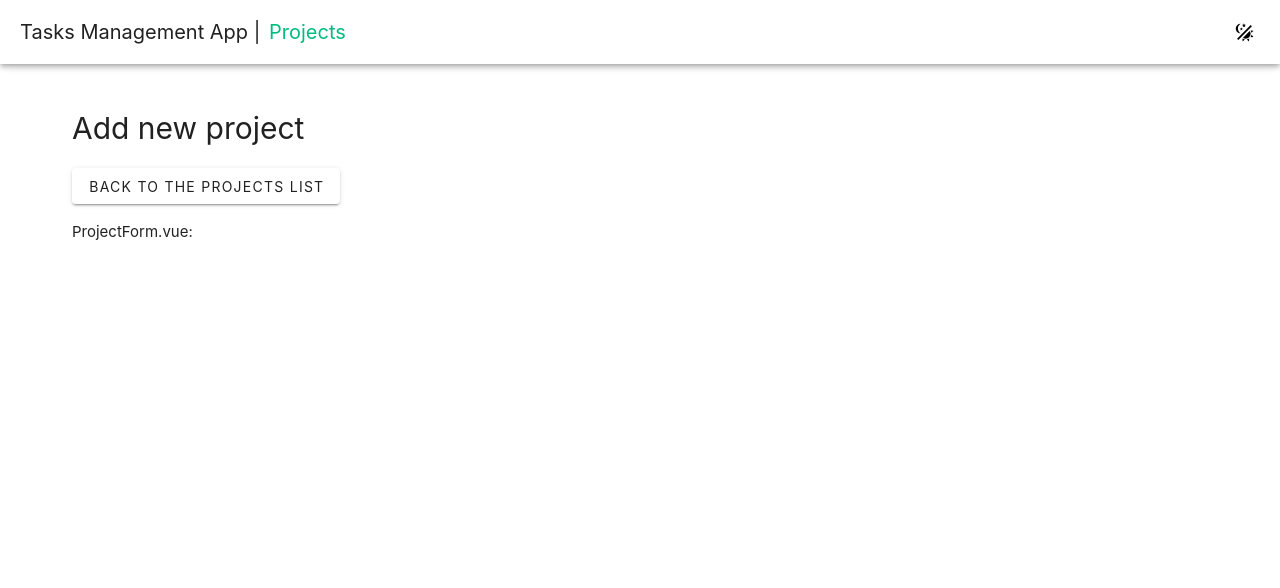
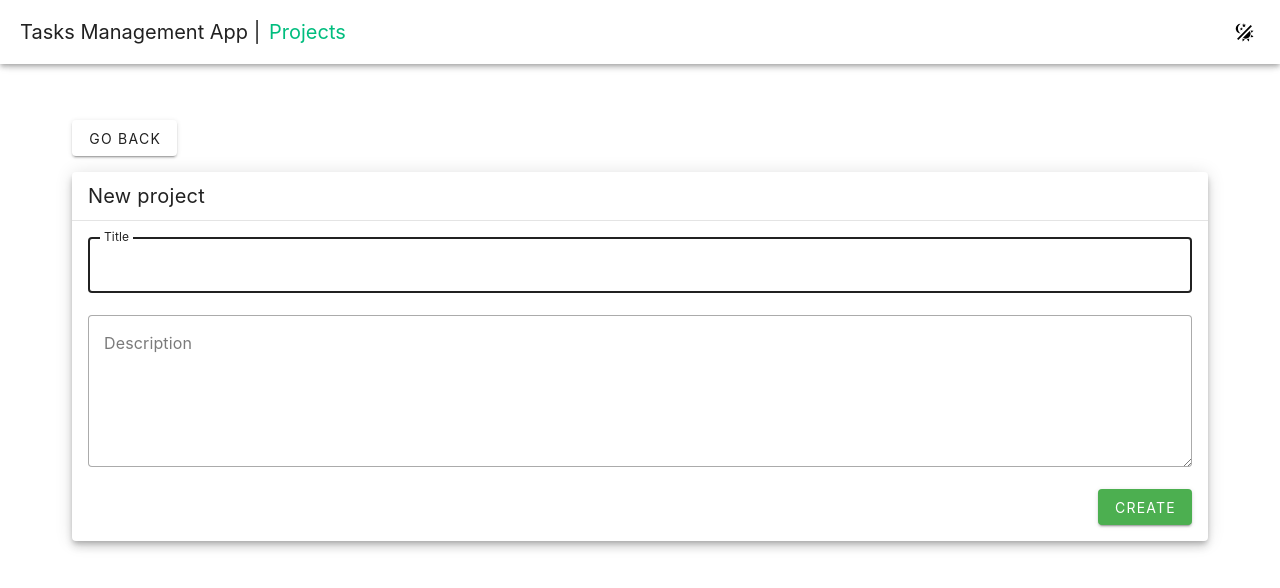
Before and after one commit to ikurennyi/tasks-management, a Vue app: page / in a window 1280 px wide. Both pictures are taken after a click on the button "ADD NEW PROJECT". Shown: the top 588 px of the page. Built offline with nearby package versions, Linux system fonts and the light colour scheme.

Commit message:
feat: project's CRUD done
- useProject composable added

```diff
--- a/package.json
+++ b/package.json
@@ -1,6 +1,6 @@
 {
   "name": "tasks-management",
-  "version": "0.3.2",
+  "version": "0.4.0",
   "private": true,
   "type": "module",
   "contributors": [
--- a/src/components/projects/ProjectDetails.vue
+++ b/src/components/projects/ProjectDetails.vue
@@ -1,29 +1,22 @@
 <script setup lang="ts">
 import { type Ref, computed, onMounted } from 'vue'
-import { useRoute, useRouter } from 'vue-router'
+import { useRoute } from 'vue-router'
 import { useStore } from 'vuex'
 
 import { ROUTES } from '@/types/routes'
 import type { RootStore } from '@/store'
 import type { Project } from '@/entities/project'
 import TasksList from '@/components/tasks/TasksList.vue'
+import { useProject } from '@/shared/composables/useProject'
 
 const store = useStore<RootStore>()
 
-const router = useRouter()
 const route = useRoute()
 
 const projectId = route.params.projectId as string
 const project: Ref<Project | null> = computed(() => store.getters['projects/current'])
 
-const deleteProject = async () => {
-  const confirmationText =
-    'This action will remove project and all corresponding tasks. Are you sure you want to delete it?'
-  if (window.confirm(confirmationText)) {
-    await store.dispatch('projects/deleteProject', +projectId)
-    router.push({ name: ROUTES.PROJECTS_LIST.name })
-  }
-}
+const { deleteProject } = useProject(projectId)
 
 const isLoading = computed(() => store.getters['projects/isLoading'])
 onMounted(async () => {
--- a/src/components/projects/ProjectForm.vue
+++ b/src/components/projects/ProjectForm.vue
@@ -1,28 +1,105 @@
 <script setup lang="ts">
-import { computed } from 'vue'
-import { useRoute } from 'vue-router'
+import { ref } from 'vue'
+import { useRoute, useRouter } from 'vue-router'
+import { useStore } from 'vuex'
 
+import type { RootStore } from '@/store'
 import { ROUTES } from '@/types/routes'
+import type { Project } from '@/entities/project'
+import { useProject } from '@/shared/composables/useProject'
+
+const router = useRouter()
+const store = useStore<RootStore>()
 
 const { projectId } = useRoute().params
-const isNewProject = computed(() => !projectId)
+const { project, deleteProject, isNewProject, saveButtonText, projectTitle } = useProject(projectId)
+
+// Form
+const formProject = ref({ ...project.value })
+const disabled = ref<boolean>(false)
+
+const resetForm = () => {
+  formProject.value.title = ''
+  formProject.value.description = ''
+}
+
+const goBack = (newProjectId: number) =>
+  isNewProject.value
+    ? router.push(ROUTES.PROJECTS_LIST.path)
+    : router.push({
+        name: ROUTES.PROJECT_DETAILS.name,
+        params: { projectId: newProjectId || projectId },
+      })
+
+const saveProject = async () => {
+  if (!formProject.value.title.trim()) {
+    alert('You have to specify at least Title')
+    return
+  }
+  disabled.value = true
+
+  try {
+    let newProject: Project
+    if (isNewProject.value) {
+      newProject = await store.dispatch('projects/createProject', formProject.value)
+    } else {
+      newProject = await store.dispatch('projects/updateProject', formProject.value)
+    }
+    resetForm()
+    // TODO: ALERT show alert
+    alert(`Project ${newProject.title} was created.`)
+    store.dispatch('projects/setCurrentProject', newProject)
+    setTimeout(() => goBack(newProject.id), 700)
+  } catch (error) {
+    // TODO: ALERT show alert
+    console.error('[Error]: Creating project failed with error ', error)
+  } finally {
+    disabled.value = false
+  }
+}
 </script>
 
 <template>
-  <h1>{{ isNewProject ? 'Add new project' : 'Edit project' }}</h1>
+  <div>
+    <v-btn class="my-4" @click="goBack">Go back</v-btn>
 
-  <v-btn v-if="isNewProject" class="my-4" @click.prevent="$router.push(ROUTES.PROJECTS_LIST.path)">
-    back to the Projects List
-  </v-btn>
-  <v-btn
-    v-else
-    class="my-4"
-    @click.prevent="$router.push({ name: ROUTES.PROJECT_DETAILS.name, params: { projectId } })"
-  >
-    back to the Project Details
-  </v-btn>
+    <v-row>
+      <v-col>
+        <v-card elevation="6">
+          <v-card-title>
+            <div class="d-flex justify-space-between">
+              <span>{{ projectTitle }}</span>
 
-  <div>ProjectForm.vue: {{ projectId }}</div>
+              <div v-if="!isNewProject" class="d-flex ga-2">
+                <v-btn variant="outlined" @click="deleteProject">Delete</v-btn>
+              </div>
+            </div>
+          </v-card-title>
+
+          <v-divider></v-divider>
+
+          <v-card-text>
+            <v-text-field
+              v-model="formProject.title"
+              autofocus
+              label="Title"
+              variant="outlined"
+              :disabled
+            ></v-text-field>
+
+            <v-textarea
+              v-model="formProject.description"
+              label="Description"
+              variant="outlined"
+              :disabled
+            ></v-textarea>
+
+            <div class="d-flex justify-end">
+              <v-btn color="success" :disabled @click="saveProject">{{ saveButtonText }}</v-btn>
+            </div>
+          </v-card-text>
+        </v-card>
+      </v-col>
+    </v-row>
+  </div>
 </template>
-
-<style scoped></style>
--- a/src/services/apiProjects.ts
+++ b/src/services/apiProjects.ts
@@ -53,8 +53,8 @@ export async function createProject(project: RawProject): Promise<Project | null
       throw new Error(`[CREATE project]: failed with status ${response.status}`)
     }
 
-    const newProject = await response.json()
-    return prepareProjects([newProject])[0]
+    const newProject: DummyProject = await response.json()
+    return prepareProjects([newProject], true)[0]
   } catch (error) {
     console.error('[Failed getting project] ', error)
     return null
--- /dev/null
+++ b/src/shared/composables/useProject.ts
@@ -0,0 +1,35 @@
+import type { Project } from '@/entities/project'
+import router from '@/router'
+import store from '@/store'
+import { ROUTES } from '@/types/routes'
+import { computed, type Ref } from 'vue'
+
+export function useProject(projectId: string | string[]) {
+  const deleteProject = async () => {
+    const confirmationText =
+      'This action will remove project and all corresponding tasks. Are you sure you want to delete it?'
+    if (window.confirm(confirmationText)) {
+      await store.dispatch('projects/deleteProject', +projectId)
+      router.push({ name: ROUTES.PROJECTS_LIST.name })
+    }
+  }
+
+  const tempProject: Project = {
+    id: +projectId,
+    title: '',
+    description: '',
+    userId: 1,
+  }
+
+  const project: Ref<Project> = computed(() => {
+    return store.getters['projects/findProjectById'](+projectId) || tempProject
+  })
+
+  const isNewProject = computed(() => !project.value.id)
+
+  const saveButtonText = isNewProject.value ? 'Create' : 'Update'
+
+  const projectTitle = isNewProject.value ? 'New project' : `Project ID: ${project.value.id}`
+
+  return { deleteProject, project, isNewProject, saveButtonText, projectTitle }
+}
--- a/src/shared/lib/api-helpers.ts
+++ b/src/shared/lib/api-helpers.ts
@@ -18,15 +18,22 @@ export function delayWithTimeout() {
   })
 }
 
-export function prepareProjects(dummyProjects: DummyProject[], limit = PROJECTS_LIMIT): Project[] {
+// NOTE: override jsonplaceholder.typicode.com's back-end returned id's value
+// their returned id === 101 for new projects aka posts
+const generateRandomId = (): number => Math.floor(Math.random() * (10_000 - 102 + 1)) + 102
+
+export function prepareProjects(
+  dummyProjects: DummyProject[],
+  isNewProject: boolean = false,
+): Project[] {
   return dummyProjects
     .map(({ id, title, userId, body: description }) => ({
-      id,
+      id: isNewProject ? generateRandomId() : id,
       title: capitalizeFirstLetter(title),
       userId,
       description,
     }))
-    .slice(0, limit)
+    .slice(0, PROJECTS_LIMIT)
 }
 
 function generateRandomStatus(): Status {
```
Also changed, not shown: 1 other file (tests, documents, lock files or other folders).
